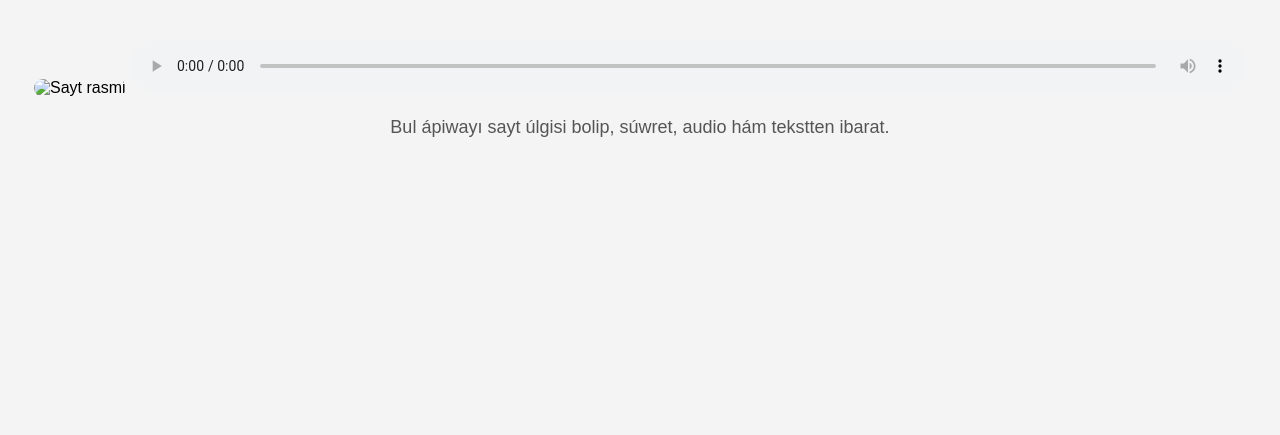
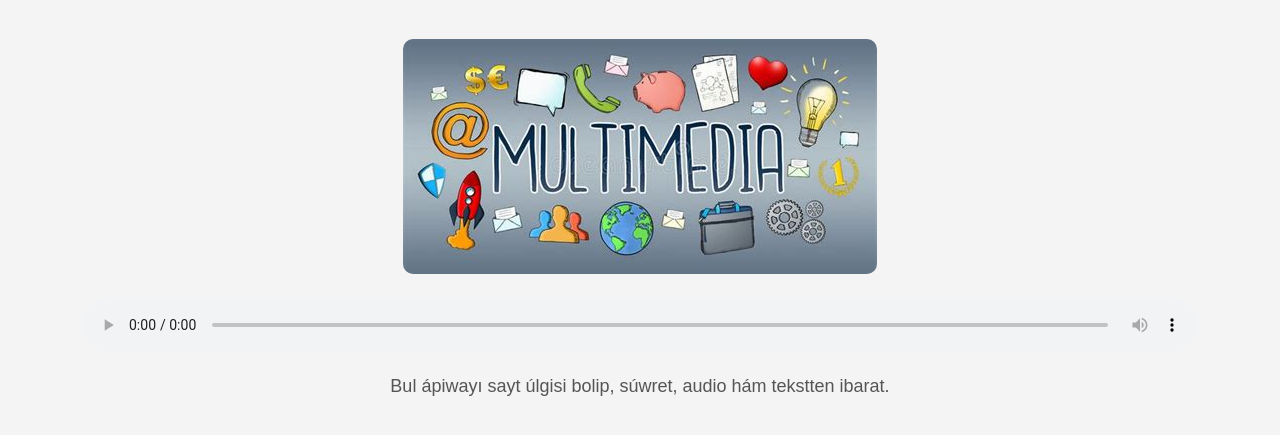
Before and after one commit to dawrandev/test, a plain HTML site: page index.html in a window 1280 px wide. Shown: the part 81-516 px from the top of the page. Drawn offline with Linux system fonts and the light colour scheme.

Commit message:
last upload

```diff
--- a/index.html
+++ b/index.html
@@ -12,19 +12,23 @@
             background-color: #f4f4f4;
             text-align: center;
         }
+
         h1 {
             color: #333;
         }
+
         img {
             max-width: 90%;
             height: auto;
             border-radius: 10px;
             margin-top: 20px;
         }
+
         audio {
             margin-top: 20px;
             width: 90%;
         }
+
         p {
             font-size: 18px;
             color: #555;
@@ -34,10 +38,10 @@
 </head>
 <body>
     <h1>Xosh kelipsiz!</h1>
-    <img src="rasm.jpg" alt="Sayt rasmi">
+    <img src="proxy-image.jpg" alt="sayt suwreti">
     <audio controls>
         <source src="audio.mp3" type="audio/mpeg">
-       Siziń brauzeriniz audio fayllardı qollap-quwatlamaydı.
+        Siziń brauzeriniz audio fayllardı qollap-quwatlamaydı.
     </audio>
     <p>Bul ápiwayı sayt úlgisi bolip, súwret, audio hám tekstten ibarat.</p>
 </body>
```
Also changed, not shown: proxy-image.jpg (added).
